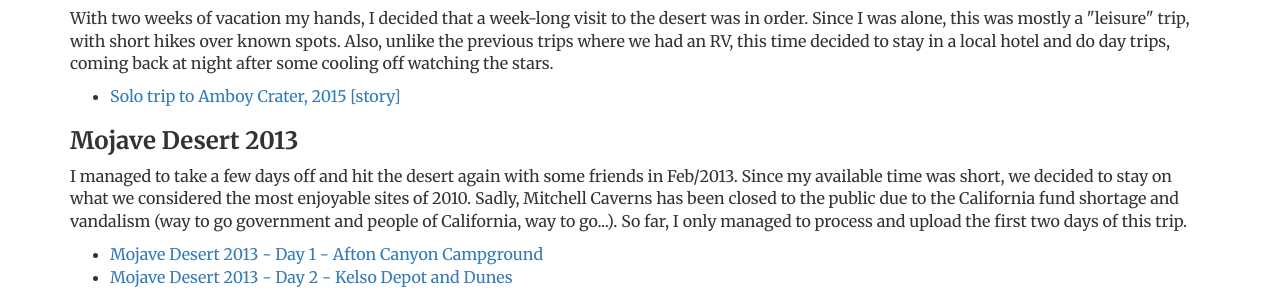
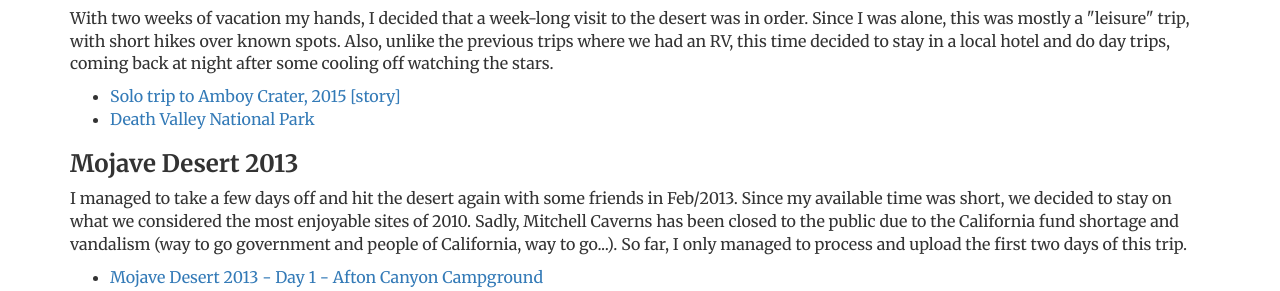
Before and after one commit to marcopaganini/marcopaganini.github.io, a plain HTML site: page index.html in a window 1280 px wide. Shown: the part 468-759 px from the top of the page. Drawn offline with nearby package versions, Linux system fonts and the light colour scheme.

Commit message:
Added Death Valley album link.

```diff
--- a/index.html
+++ b/index.html
@@ -65,6 +65,7 @@ back at night after some cooling off watching the stars.
 <p>
 <ul>
   <li><a href="https://goo.gl/photos/nixWyPs6xRLyCfWe8">Solo trip to Amboy Crater, 2015 [story]</a>
+  <li><a href="https://goo.gl/photos/xxyQynhMkettfAv48">Death Valley National Park</a>
 </ul>
 <p>
 <h3>Mojave Desert 2013</h3>
```
